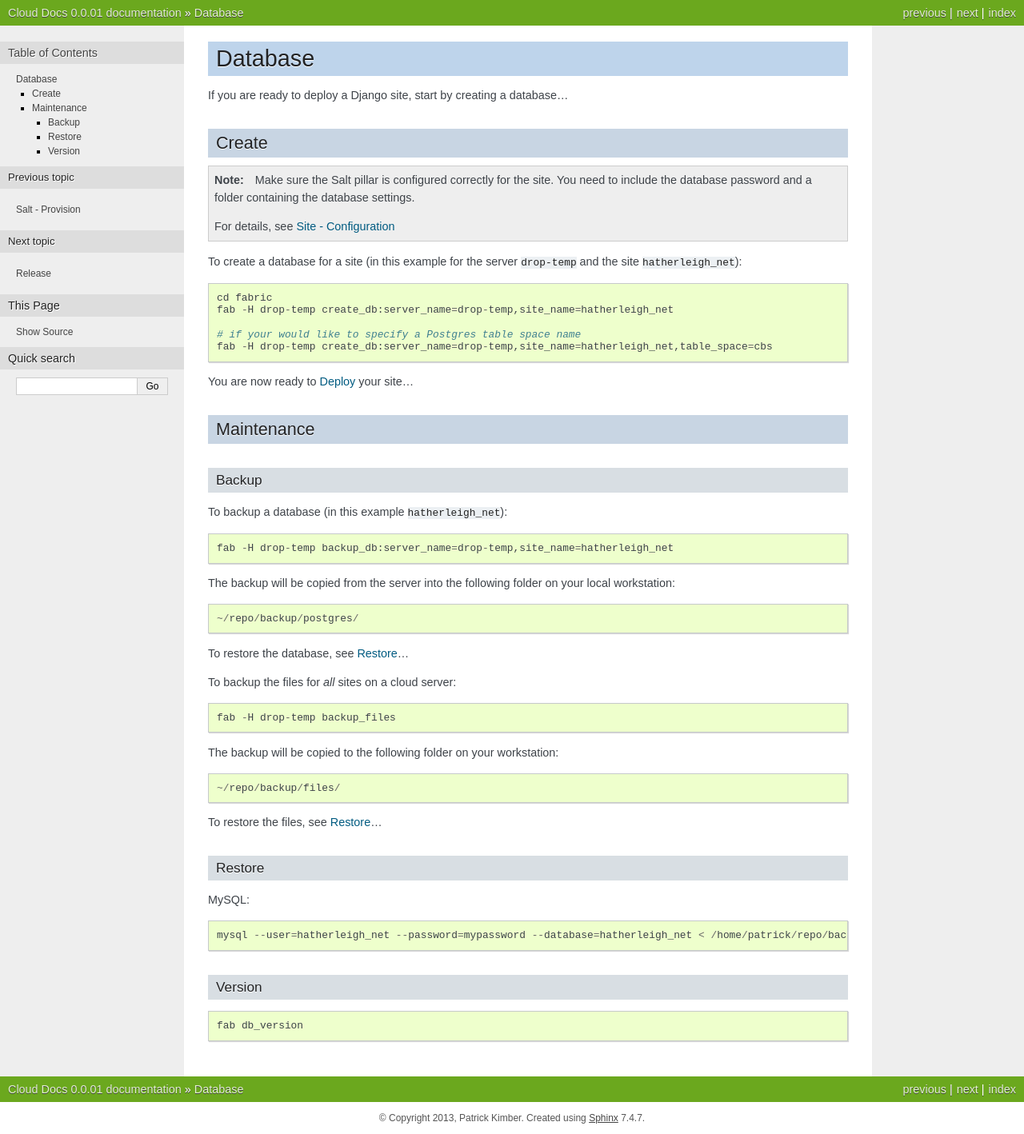
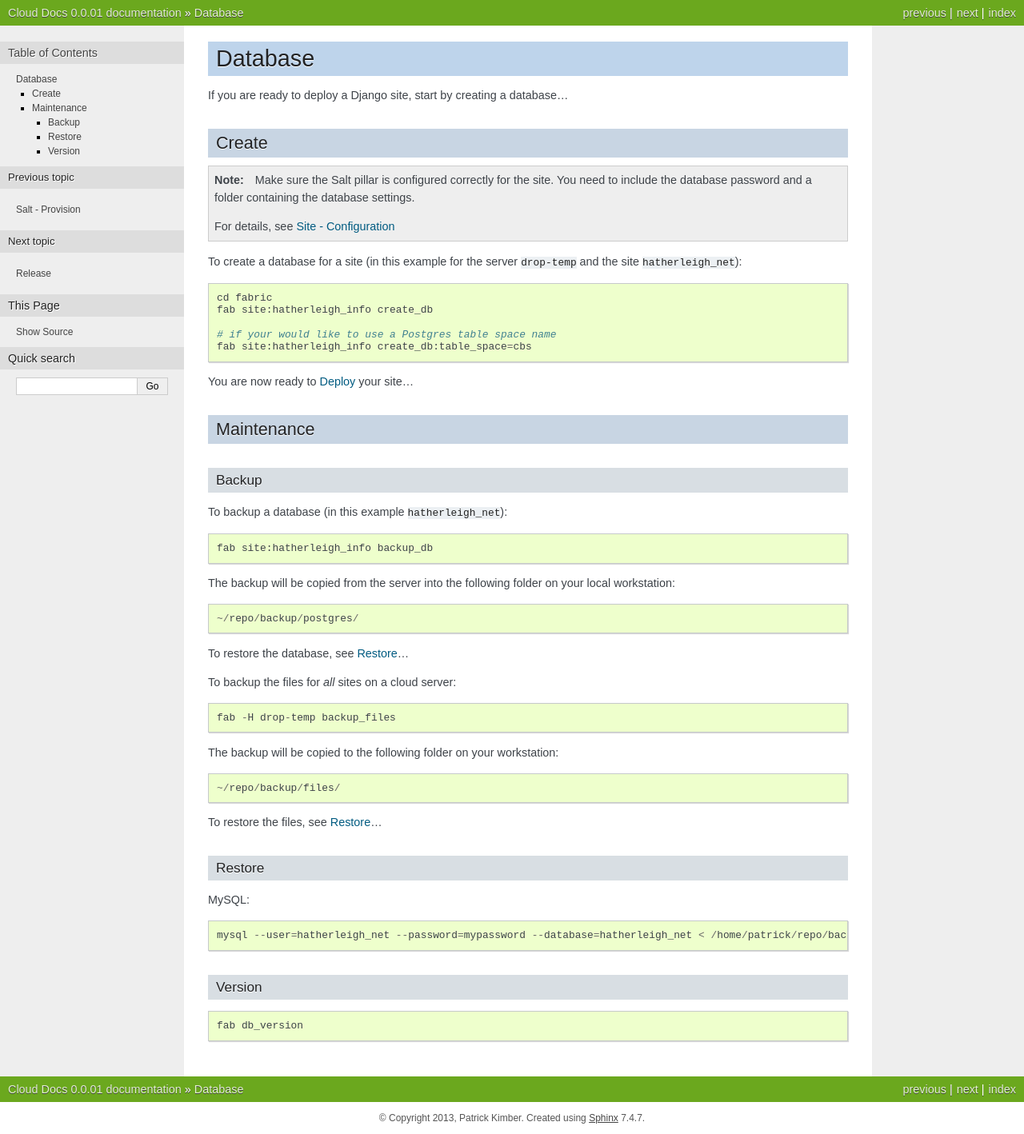
Before and after one commit to pkimber/old-docs-migrated-to-gitlab, a Sphinx documentation site: the page built from source/fabric-database.rst, in a window 1280 px wide. Shown: the whole page at 80% size. Built offline with Sphinx 7.4.7, drawn with Linux system fonts in a browser that asks for light colours.

Commit message:
update fabric to parse the pillar for server name and other info

```diff
--- a/source/auth.rst
+++ b/source/auth.rst
@@ -4,13 +4,13 @@ Authentication
 .. highlight:: python
 
 If your site is deployed, but you don't have an admin user (in this example
-``hatherleigh_net`` is the name of the site):
+``hatherleigh_info`` is the name of the site):
 
 .. code-block:: bash
 
   ssh server
   sudo -i -u web
-  ~/opt/hatherleigh_net.sh shell
+  ~/opt/hatherleigh_info.sh shell
 
 ::
 
--- a/source/fabric-database.rst
+++ b/source/fabric-database.rst
@@ -17,10 +17,10 @@ To create a database for a site (in this example for the server ``drop-temp``
 and the site ``hatherleigh_net``)::
 
   cd fabric
-  fab -H drop-temp create_db:server_name=drop-temp,site_name=hatherleigh_net
+  fab site:hatherleigh_info create_db
 
-  # if your would like to specify a Postgres table space name
-  fab -H drop-temp create_db:server_name=drop-temp,site_name=hatherleigh_net,table_space=cbs
+  # if your would like to use a Postgres table space name
+  fab site:hatherleigh_info create_db:table_space=cbs
 
 You are now ready to :doc:`fabric-deploy` your site...
 
@@ -32,7 +32,7 @@ Backup
 
 To backup a database (in this example ``hatherleigh_net``)::
 
-  fab -H drop-temp backup_db:server_name=drop-temp,site_name=hatherleigh_net
+  fab site:hatherleigh_info backup_db
 
 The backup will be copied from the server into the following folder on your
 local workstation::
--- a/source/process.rst
+++ b/source/process.rst
@@ -23,6 +23,10 @@ domain to the https://cloud.digitalocean.com/domains DNS server::
 Set-up the basic DNS records e.g.
 
 .. image:: ./misc/process-dns.jpg
+
+.. note::
+
+  Don't forget to add a ``CNAME`` entry for the ``www`` subdomain.
 
 Enable mailgun for your project: :doc:`mailgun`
 
```
Also changed, not shown: source/fabric-deploy.rst (+2 -6 lines).
